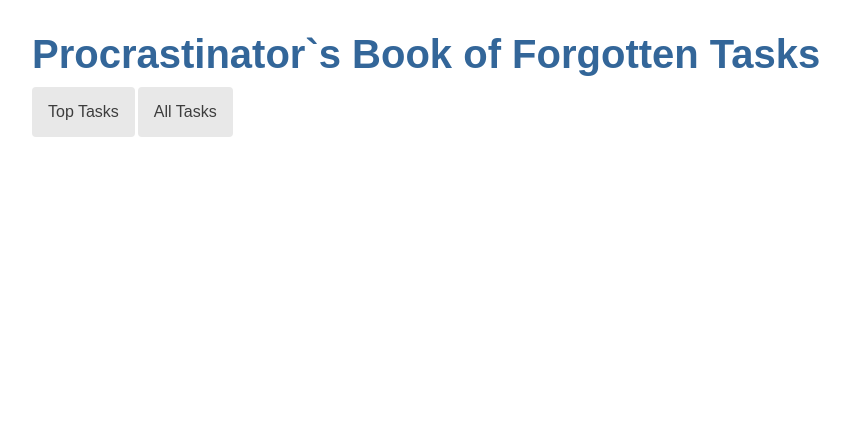
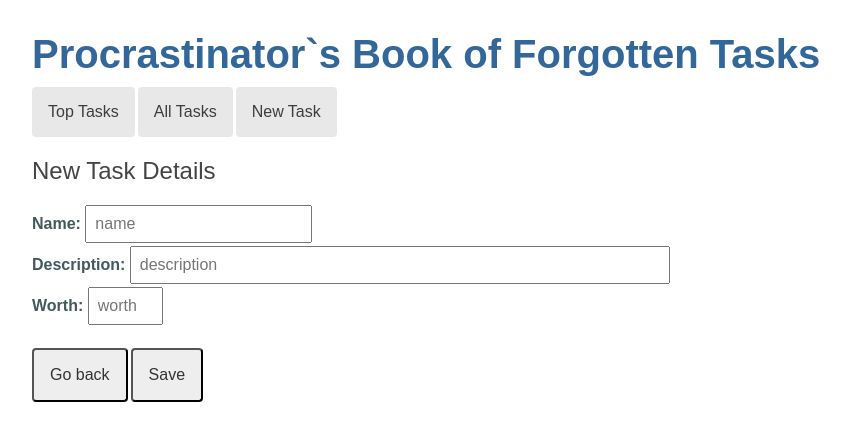
Before and after one commit to daimoncart/tour-of-tasks, an Angular app: page /new in a window 1280 px wide. Before the commit this address led to /. Shown: the top 440 px of the page, without its empty margins (0-850 px from the left). Built offline with nearby package versions, Linux system fonts and the light colour scheme.

Commit message:
add saving new task component

```diff
--- a/src/app/app-routing.module.ts
+++ b/src/app/app-routing.module.ts
@@ -3,12 +3,14 @@ import { RouterModule, Routes } from '@angular/router';
 import { TasksComponent } from './tasks/tasks.component';
 import { DashboardComponent } from './dashboard/dashboard.component';
 import { TaskDetailComponent } from './task-detail/task-detail.component';
+import { NewTaskComponent } from './new-task/new-task.component';
 
 const routes: Routes = [
   { path: '', redirectTo: '/dashboard', pathMatch: 'full' },
   { path: 'tasks', component: TasksComponent},
   { path: 'dashboard', component: DashboardComponent},
   { path: 'detail/:id', component: TaskDetailComponent },
+  { path: 'new', component: NewTaskComponent}
 ]
 
 
--- a/src/app/app.component.html
+++ b/src/app/app.component.html
@@ -2,5 +2,6 @@
 <nav>
     <a routerLink="/dashboard">Top Tasks</a>
     <a routerLink="/tasks">All Tasks</a>
+    <a routerLink="/new">New Task</a>
 </nav>
 <router-outlet></router-outlet>
--- a/src/app/app.module.ts
+++ b/src/app/app.module.ts
@@ -8,13 +8,15 @@ import { TaskDetailComponent } from './task-detail/task-detail.component';
 import { AppRoutingModule } from './app-routing.module';
 import { DashboardComponent } from './dashboard/dashboard.component';
 import { HttpClientModule } from '@angular/common/http';
+import { NewTaskComponent } from './new-task/new-task.component';
 
 @NgModule({
   declarations: [
     AppComponent,
     TasksComponent,
     TaskDetailComponent,
-    DashboardComponent
+    DashboardComponent,
+    NewTaskComponent
   ],
   imports: [
     BrowserModule,
--- a/src/app/dashboard/dashboard.component.ts
+++ b/src/app/dashboard/dashboard.component.ts
@@ -18,7 +18,7 @@ export class DashboardComponent implements OnInit {
 
   getTasks(): void {
     this.taskService.getTasks()
-      .subscribe(tasks => this.tasks = tasks.slice(1, 4));
+      .subscribe(tasks => this.tasks = tasks.filter(t => t.randomPriority === 1));
   }
 
 
--- a/src/app/mock-tasks.ts
+++ b/src/app/mock-tasks.ts
@@ -3,7 +3,7 @@ import { Task } from './task';
 export const TASKS: Task[] =
 [
     {
-        name: 'Hygienist',
+        name: 'Hygienist0000',
         id: 1,
         description: 'Get your teeth cleaned at hygienist`s',
         worth: 3,
--- /dev/null
+++ b/src/app/new-task/new-task.component.css
@@ -0,0 +1,26 @@
+label {
+    color: #435960;
+    font-weight: bold;
+  }
+  input {
+    font-size: 1em;
+    padding: .5rem;
+    margin-bottom: 3px;
+  }
+  button {
+    margin-top: 20px;
+    margin-right: 3px;
+    background-color: #eee;
+    padding: 1rem;
+    border-radius: 4px;
+    font-size: 1rem;
+    font-family: Arial, Helvetica, sans-serif;
+  }
+  button:hover {
+    background-color: #cfd8dc;
+  }
+  button:disabled {
+    background-color: #eee;
+    color: #ccc;
+    cursor: auto;
+  }
--- /dev/null
+++ b/src/app/new-task/new-task.component.html
@@ -0,0 +1,23 @@
+<div>
+    <h2>New Task Details</h2>
+    <div>
+        <label for="task-name">Name: </label>
+        <input id="task-name" placeholder="name" #taskName>
+    </div>
+    <div>
+        <label for="task-description">Description: </label>
+        <input id="task-description"
+            placeholder="description"
+            style="width: 520px"
+            #taskDesription>
+    </div>
+    <div>
+        <label for="task-worth">Worth: </label>
+        <input type="number" id="task-worth" placeholder="worth" #taskWorth
+            min="1" max="13">
+    </div>
+    <button (click)="goBack()">Go back</button>
+    <button (click)="add(taskName.value, taskDesription.value, taskWorth.value)">
+        Save
+    </button>
+</div>
--- /dev/null
+++ b/src/app/new-task/new-task.component.ts
@@ -0,0 +1,34 @@
+import { Component, OnInit, Input } from '@angular/core';
+import { Task } from '../task';
+import { ActivatedRoute } from '@angular/router';
+import { Location } from '@angular/common';
+import { TaskService } from '../task.service';
+
+@Component({
+  selector: 'app-new-task',
+  templateUrl: './new-task.component.html',
+  styleUrls: ['./new-task.component.css']
+})
+export class NewTaskComponent implements OnInit {
+
+  constructor(
+    private route: ActivatedRoute,
+    private taskService: TaskService,
+    private location: Location
+  ) {  }
+
+  ngOnInit(): void {
+  }
+
+  goBack(): void {
+    this.location.back();
+  }
+
+  add(name: string, description: string, worthString: string): void {
+    const worth: number = parseInt(worthString);
+    const newTask: Task = {name, description, worth};
+    this.taskService.saveTask(newTask)
+      .subscribe(() => this.goBack());;
+  }
+
+}
--- a/src/app/task-detail/task-detail.component.html
+++ b/src/app/task-detail/task-detail.component.html
@@ -14,5 +14,5 @@
         <input id="task-worth" [(ngModel)]="task.worth" placeholder="worth">
     </div>
     <button (click)="goBack()">Go back</button>
-    <button (click)="goBack()">Save</button>
+    <button (click)="save()">Save</button>
 </div>
--- a/src/app/task-detail/task-detail.component.ts
+++ b/src/app/task-detail/task-detail.component.ts
@@ -33,8 +33,9 @@ export class TaskDetailComponent implements OnInit {
     this.location.back();
   }
 
-  saveTask(): void {
-    return; // TO-DO
+  save(): void {
+    this.taskService.updateTask(this.task!)
+    .subscribe(() => this.goBack());
   }
 
 }
--- a/src/app/task.service.ts
+++ b/src/app/task.service.ts
@@ -4,22 +4,57 @@ import { TASKS } from './mock-tasks';
 import { Observable, of } from 'rxjs';
 import { HttpClient, HttpHeaders } from '@angular/common/http';
 import { environment } from './../environments/environment';
+import { catchError, map, tap } from 'rxjs/operators';
 
 @Injectable({
   providedIn: 'root'
 })
 export class TaskService {
 
-  private taskUrl = 'http://localhost:8094/tasks';
+  private taskUrl = 'http://localhost:8094/tasks/';
+  private tasks: Task[] = [];
+
+  httpOptions = {
+  headers: new HttpHeaders({ 'Content-Type': 'application/json' })
+};
 
   getTasks(): Observable<Task[]> {
-    return this.http.get<Task[]>(this.taskUrl);
+    return this.http.get<Task[]>(this.taskUrl)
+    .pipe(
+      catchError(this.handleError<Task[]>('getTasks', []))
+    )
   }
 
   getTask(id: number): Observable<Task> {
-    const task = TASKS.find(h => h.id === id) as Task;
-    return of(task);
+    // const task = TASKS.find(h => h.id === id) as Task;
+    this.getTasks().subscribe(res => this.tasks=res as Task[]);
+    return of(this.tasks.find(x => x.id === id)!);
   }
+
+  updateTask(task: Task): Observable<any> {
+    return this.http.put(this.taskUrl+task.id, task, this.httpOptions).pipe(
+      catchError(this.handleError<any>('updateTask'))
+    );
+  }
+
+  saveTask(task: Task): Observable<any> {
+    return this.http.post(this.taskUrl, task, this.httpOptions).pipe(
+      catchError(this.handleError<any>('saveTask'))
+    );
+  }
+
+
+  private handleError<T>(operation = 'operation', result?: T) {
+    return (error: any): Observable<T> => {
+
+      // TODO: send the error to remote logging infrastructure
+      console.error(error); // log to console instead
+
+      // Let the app keep running by returning an empty result.
+      return of(result as T);
+    };
+  }
+
 
   constructor(
     private http: HttpClient
--- a/src/app/task.ts
+++ b/src/app/task.ts
@@ -1,7 +1,12 @@
 export interface Task {
-    id: number;
+    id?: number;
     name: String;
     description: String;
     worth: number;
-    randomPriority: number
+    randomPriority?: number
 }
+
+export interface TaskConstructor {
+    new (name: String, description: String, worth: number): Task;
+    clone(): Task;
+}
```
Also changed, not shown: 1 other file (tests, documents, lock files or other folders).
